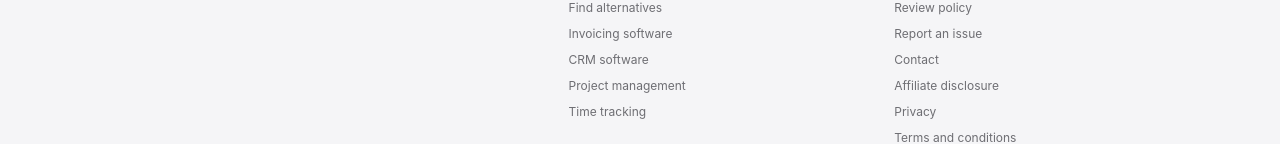
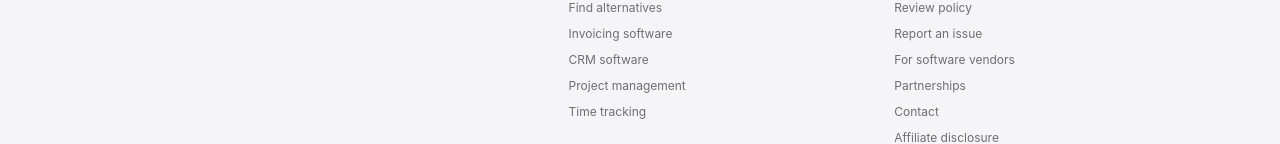
Before and after one commit to LinukaBandara/StackPick, a Next.js app: page /admin/vendors in a window 1280 px wide. Shown: the part 867-1011 px from the top of the page. Built offline with nearby package versions, Linux system fonts and the light colour scheme; no server answers.

Commit message:
Add partnership discovery to site footer

```diff
--- a/components/Footer.tsx
+++ b/components/Footer.tsx
@@ -26,6 +26,8 @@ const COMPANY_LINKS = [
   { href: "/how-we-verify", label: "How we verify" },
   { href: "/review-policy", label: "Review policy" },
   { href: "/report-an-issue", label: "Report an issue" },
+  { href: "/for-vendors", label: "For software vendors" },
+  { href: "/partnerships", label: "Partnerships" },
   { href: "/contact", label: "Contact" },
   { href: "/affiliate-disclosure", label: "Affiliate disclosure" },
   { href: "/privacy", label: "Privacy" },
```
